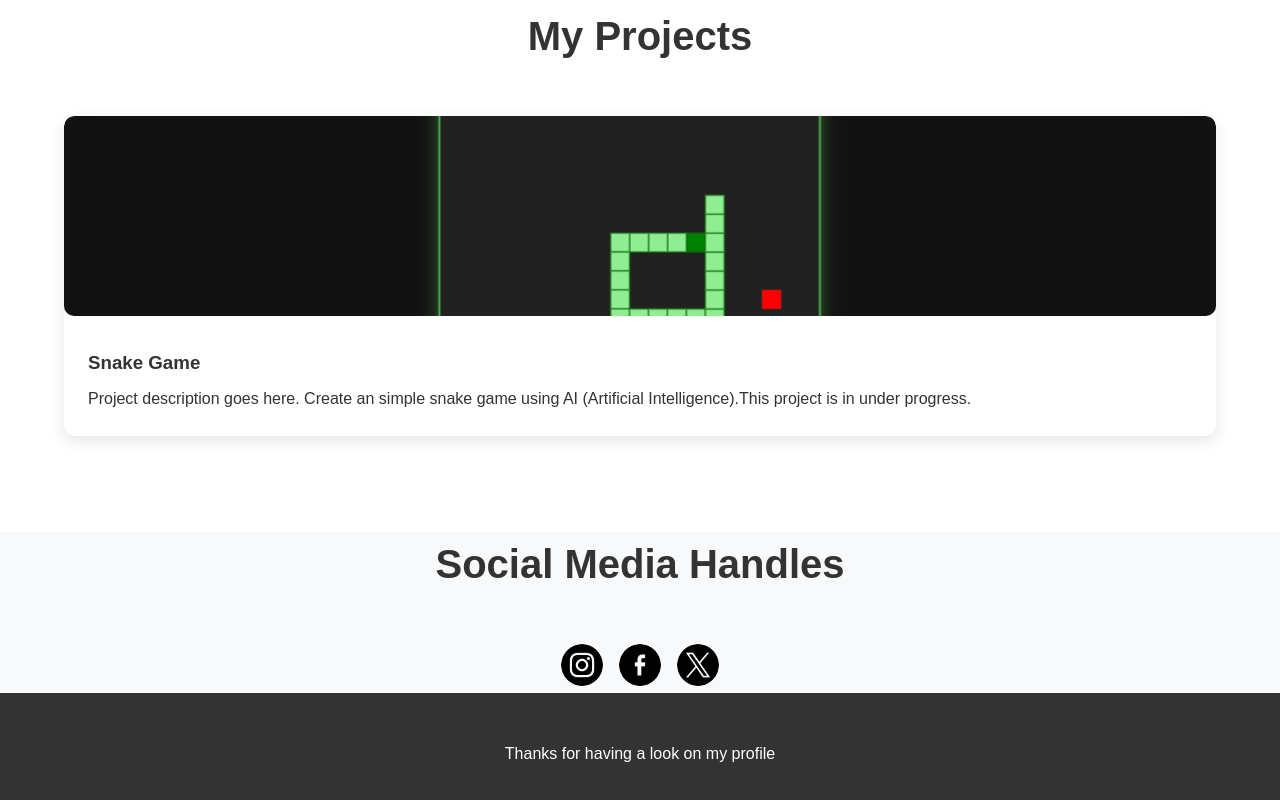
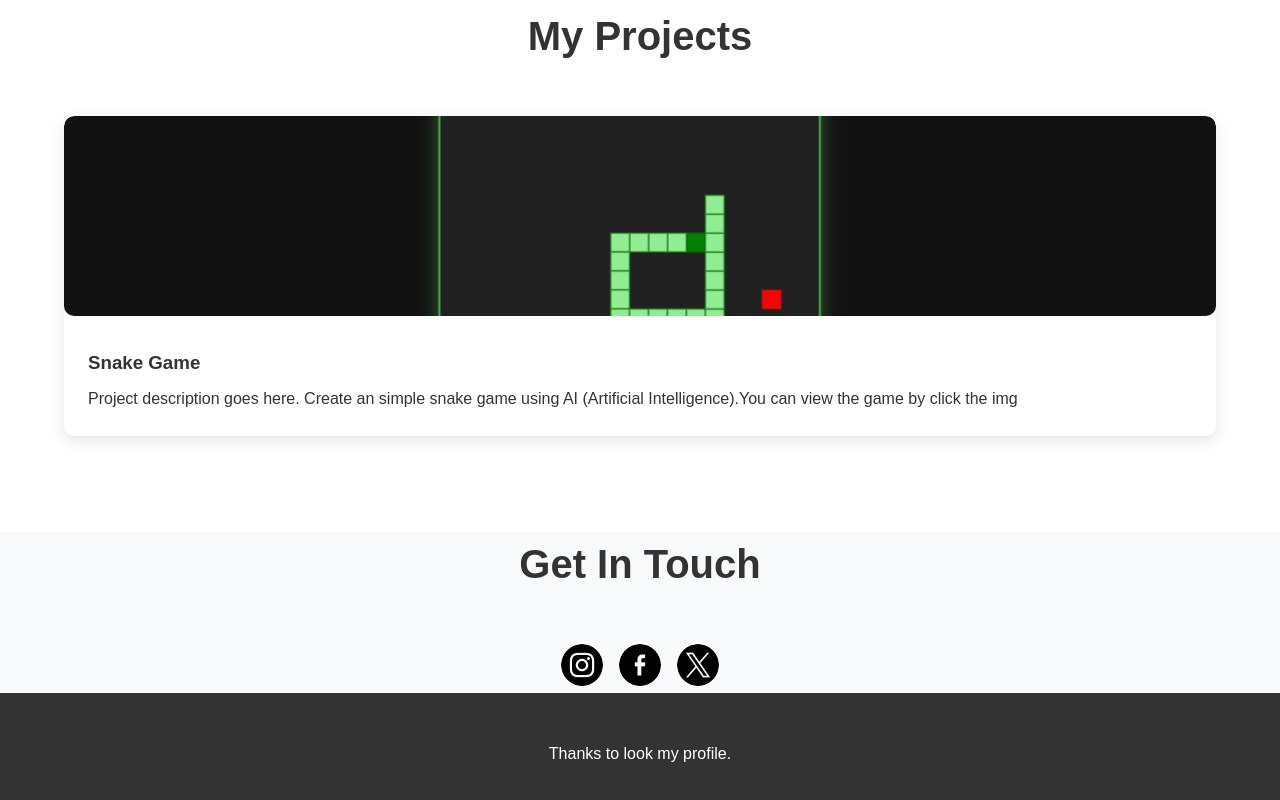
Before and after one commit to manikumar-kopps/mani-portfolio, a plain HTML site: page index.html in a window 1280 px wide. Shown: the part 1982-2782 px from the top of the page. Drawn offline with Linux system fonts and the light colour scheme.

Commit message:
Update index.html

```diff
--- a/index.html
+++ b/index.html
@@ -45,7 +45,7 @@
                 </div>
                 <div class="about-text">
                     <h3>Who I Am</h3>
-                    <p>Hi! I am Manikumar from Andhra Pradesh. I completed my degree in BCA (Bachelor of Computer Application) and willing to continue my studies further </p>
+                    <p>Hi.I am Manikumar from Andhra Pradesh and I completed my degree in BCA (Bachelor of Computer Application) and I will continue my studies futher. </p>
                     <h3>What I Do</h3>
                     <p>Basically I am an Web Developer. Who is passionate about my work and I am always ready to learn new things .</p>
                 </div>
@@ -74,10 +74,10 @@
             <div class="projects-grid">
                 <div class="project-card">
                     <div class="project-img">
-                        <img src="snake.png"alt="project image"></div>
+                        <a href=" https://manikumar-kopps.github.io/snakegame/"><img src="snake.png"alt="project image"></a></div>
                     <div class="project-info">
                         <h3>Snake Game</h3>
-                        <p>Project description goes here. Create an simple snake game using AI (Artificial Intelligence).This project is in under progress.</p>
+                        <p>Project description goes here. Create an simple snake game using AI (Artificial Intelligence).You can view the game by click the img</p>
                     </div>
                 </div>
                 </div>
@@ -88,7 +88,7 @@
     <!--Contact Section-->
     <section id="contact">
     <div class="h2-title">
-        <h2 class="section-title">Social Media Handles</h2>
+        <h2 class="section-title">Get In Touch</h2>
     </div>
         <div class="social-links">
             <a href="https://www.instagram.com/mani_hanma"><img src="instagram.png" alt="instagram"></a>
@@ -101,7 +101,7 @@
     <!--Footer-->
     <footer>
         <div class="container">
-            <p>Thanks for having a look on my profile</p>
+            <p>Thanks to look my profile. </p>
         </div>
     </footer>
 </body>
```
